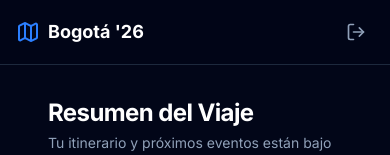
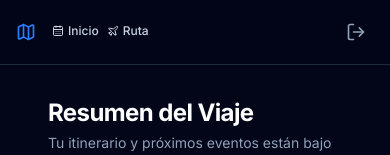
Before and after one commit to danilotapiaa/travel-planner, a Next.js app: page / in a window 390 px wide. Shown: the top 155 px of the page. Built offline with nearby package versions, Linux system fonts and the light colour scheme; no server answers; the database is empty.

Commit message:
Update Navbar.tsx

```diff
--- a/src/widgets/navbar/Navbar.tsx
+++ b/src/widgets/navbar/Navbar.tsx
@@ -12,17 +12,21 @@ export async function Navbar() {
       <div className="mx-auto max-w-7xl px-4 sm:px-6 lg:px-8">
         <div className="flex h-16 items-center justify-between">
           {/* Logo y Enlaces */}
-          <div className="flex items-center gap-8">
-            <Link href="/" className="flex items-center gap-2 text-white font-bold text-lg hover:text-blue-400 transition-colors">
-              <Map className="h-6 w-6 text-blue-500" />
-              <span>Bogotá '26</span>
+          <div className="flex items-center gap-4 md:gap-8 min-w-0">
+            <Link href="/" className="flex items-center gap-1 sm:gap-2 text-white font-bold text-sm sm:text-lg hover:text-blue-400 transition-colors shrink-0">
+              <Map className="h-5 w-5 sm:h-6 sm:w-6 text-blue-500" />
+              <span className="hidden sm:inline">Bogotá '26</span>
             </Link>
-            <div className="hidden md:flex gap-6">
-              <Link href="/" className="flex items-center gap-1 text-sm font-medium text-slate-300 hover:text-blue-400 py-5 transition-colors border-b-2 border-transparent hover:border-blue-500">
-                <CalendarDays className="h-4 w-4" /> Dashboard
+            <div className="flex gap-2 md:gap-6 flex-wrap">
+              <Link href="/" className="flex items-center gap-1 text-xs sm:text-sm font-medium text-slate-300 hover:text-blue-400 py-4 sm:py-5 transition-colors border-b-2 border-transparent hover:border-blue-500 whitespace-nowrap">
+                <CalendarDays className="h-3 w-3 sm:h-4 sm:w-4" />
+                <span className="hidden sm:inline">Dashboard</span>
+                <span className="inline sm:hidden">Inicio</span>
               </Link>
-              <Link href="/itinerario" className="flex items-center gap-1 text-sm font-medium text-slate-300 hover:text-blue-400 py-5 transition-colors border-b-2 border-transparent hover:border-blue-500">
-                <Plane className="h-4 w-4" /> Itinerario
+              <Link href="/itinerario" className="flex items-center gap-1 text-xs sm:text-sm font-medium text-slate-300 hover:text-blue-400 py-4 sm:py-5 transition-colors border-b-2 border-transparent hover:border-blue-500 whitespace-nowrap">
+                <Plane className="h-3 w-3 sm:h-4 sm:w-4" />
+                <span className="hidden sm:inline">Itinerario</span>
+                <span className="inline sm:hidden">Ruta</span>
               </Link>
             </div>
           </div>
```
